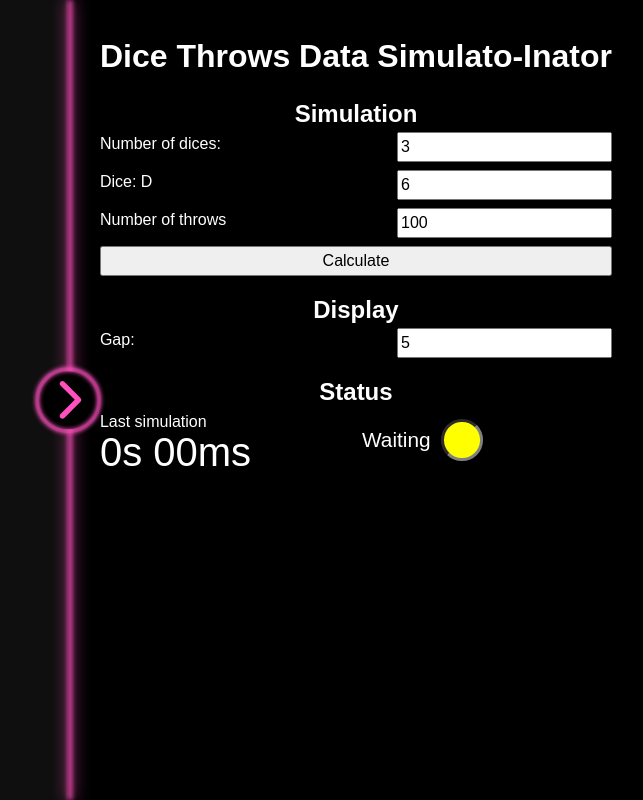
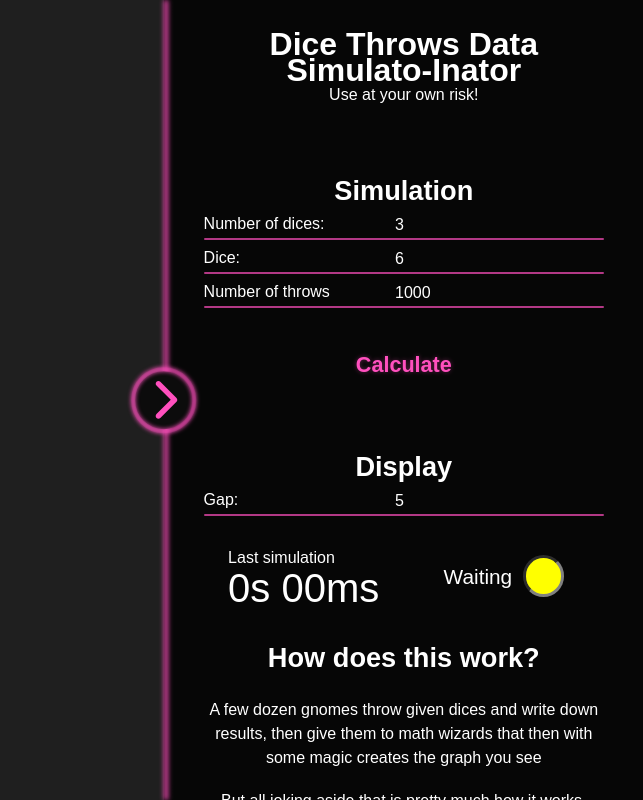
Before and after one commit to dOnTaSkAbOuTmYnAmE/dice-thrower, a website built with Vite: page index.html in a window 1280 px wide. Shown: the whole page, without its empty margins (636-1279 px from the left). Built offline with nearby package versions, Linux system fonts and the light colour scheme.

Commit message:
Changed da looks!

```diff
--- a/index.html
+++ b/index.html
@@ -4,7 +4,7 @@
     <meta charset="UTF-8" />
     <link rel="icon" type="image/svg+xml" href="public/images/vite.svg" />
     <meta name="viewport" content="width=device-width, initial-scale=1.0" />
-    <title>Vite App</title>
+    <title>Dice Thrower</title>
 
     <script type="module" src="src/main.ts" defer></script>
   </head>
@@ -24,50 +24,67 @@
           </svg>
         </button>
 
+        <div class="wrapper">
+
+          <header>
             <h1>
-          Dice Throws Data Simulato-Inator
+            Dice Throws Data <br>
+            Simulato-Inator
           </h1>
+          <p>
+            Use at your own risk!
+          </p>
+          </header>
 
-        <div class="section" id="simulation">
+          <section class="section" id="simulation">
             <h2>
               Simulation
             </h2>
             <form id="main">
               <label>
-              Number of dices:
+                <span>Number of dices:</span>
                 <input type="number" name="numod" id="numod" value="3" min="0">
               </label>
               <label>
-              Dice: D
+                <span>Dice:</span>
                 <input type="number" name="dice" id="dice" value="6" min="0">
               </label>
               <label>
-              Number of throws
-              <input type="number" name="throws" id="throws" value="100" min="0">
+                <span>Number of throws</span>
+                <input type="number" name="throws" id="throws" value="1000" min="0">
               </label>
-            <button id="submit">
+              <button id="submit" class="glow">
                 Calculate
+
+                <svg class="glow-container">
+                  <rect pathLength="100" stroke-linecap="round" class="glow-blur"></rect>
+                  <rect pathLength="100" stroke-linecap="round" class="glow-line"></rect>
+                </svg>
               </button>
             </form>
-        </div>
+          </section>
 
-        <div class="section" id="disection">
+          <section class="section" id="disection">
             <h2>
               Display
             </h2>
             <form id="extras">
               <label>
-              Gap:
+                <span>Gap:</span>
                 <input type="number" name="gap" id="gap" value="5">
               </label>
+              <!-- <label>
+                Bottom Margin:
+                <input type="number" name="gap" id="gap" value="48">
+              </label> -->
             </form>
-        </div>
+          </section>
 
-        <div class="section" id="status">
-          <h2>
+          <section class="section">
+            <!-- <h2>
               Status
-          </h2>
-          <div class="grid 2-cols">
+            </h2> -->
+            <div id="status">
               <div class="timeRunning">
                 <p>
                   Last simulation <span id="f-time">0s 00ms</span>
@@ -82,8 +99,20 @@
                 </div>
               </div>
             </div>
+          </section>
+
+          <section class="section how-dis-work">
+            <h2>
+              How does this work?
+            </h2>
+            <p class="joking">
+              A few dozen gnomes throw given dices and write down results, then give them to math wizards that then with some magic creates the graph you see
+            </p>
+            <p class="serious">
+              But all joking aside that is pretty much how it works. First numbers between 1 & &lt;Dice&gt; are generated &lt;Number of dice &gt; times and summed up. Then it is repeated &lt;Number of throws&gt; times, the data is saved and displayed
+            </p>
+          </section>
         </div>
-
       </div>
     </div>
   </body>
--- a/src/Canvas.ts
+++ b/src/Canvas.ts
@@ -7,13 +7,16 @@ export default class Canvas {
 
 	width: number
 	height: number
+	margin: number
 
 	context: CanvasRenderingContext2D | null
 
 	constructor(canv: HTMLCanvasElement, parent: HTMLDivElement) {
 		this.canvas = canv
 
-		const wth = parent.getBoundingClientRect().width - 50
+		this.margin = 64
+
+		const wth = parent.getBoundingClientRect().width - this.margin
 
 		this.canvas.width = wth
 		this.canvas.height = (wth * 9) / 16
@@ -26,7 +29,7 @@ export default class Canvas {
 		this.context = this.canvas.getContext('2d')
 
 		window.addEventListener('resize', () => {
-			const wth = parent.getBoundingClientRect().width - 50
+			const wth = parent.getBoundingClientRect().width - this.margin
 
 			this.canvas.width = wth
 			this.canvas.height = (wth * 9) / 16
--- a/src/Simualtor.ts
+++ b/src/Simualtor.ts
@@ -57,6 +57,8 @@ export default class Simulator {
 			}, 100)
 		})
 		this.canvas = new Canvas(canvas, divv)
+
+		window.addEventListener('resize', () => {})
 	}
 
 	simulate() {
--- a/src/scss/style.scss
+++ b/src/scss/style.scss
@@ -4,8 +4,10 @@
 	// https://paletton.com/#uid=74v0D0khk++5E+Zce++m0+ZqR+r
 
 	--clr-black-900: 0 0 0;
-	--clr-black-600: #0f0f0f;
+	--clr-black-800: 12 12 12;
+	--clr-black-600: #1f1f1f;
 
+	--clr-primary: ;
 	--clr-accent-500: 255 80 190;
 
 	--trans: 250ms ease-in-out;
@@ -17,26 +19,83 @@ body {
 	font-family: sans-serif;
 
 	background-color: var(--clr-black-600);
-	overflow: hidden;
 }
 
-.grid {
-	display: grid;
-	gap: 0.75em;
-	grid-template-columns: 1fr 1fr;
+header {
+	h1 {
+		font-size: 2em;
+		line-height: 0.8;
+	}
+	text-align: center;
+	margin-block: 1em 2em;
+}
+
+h2 {
+	font-size: 1.7em;
+	text-align: center;
+}
+
+label {
+	--border-height: 0.125em;
+	display: flex;
+	flex-direction: row;
+	justify-content: space-between;
+	gap: 0.5em;
+	position: relative;
+	isolation: isolate;
+
+	&::before,
+	&::after {
+		content: '';
+		z-index: 100;
+		position: absolute;
+		bottom: calc(var(--border-height) * -1);
+		width: 100%;
+		height: var(--border-height);
+
+		border-radius: calc(var(--border-height) / 2);
+	}
+
+	&::before {
+		background-color: rgb(var(--clr-accent-500));
+		filter: brightness(0.7);
+	}
+
+	&::after {
+		transition: transform var(--trans);
+		background-color: #933afe;
+		transform: scaleX(0);
+		transform-origin: center;
+
+		filter: blur(0.07em) brightness(2);
+	}
+
+	* {
+		outline: none;
+	}
+
+	span {
+		width: max-content;
+	}
+
+	input {
+		background-color: var(--clr-black-900);
+		border: none;
+		color: white;
+	}
+
+	&:focus-within {
+		&::after {
+			transform: scaleX(1);
+		}
+	}
 }
 
 #app {
 	height: 100vh;
 
 	display: grid;
-	grid-template-columns: 1fr auto;
-
-	&:not(:has(.menu-open)) {
-		#display {
-			transform: translateX(calc(50vw - 50%));
-		}
-	}
+	overflow-x: hidden;
 }
 
 // display
@@ -47,19 +106,22 @@ body {
 
 #display {
 	transition: transform var(--trans);
+	width: 100%;
+	// padding: 1rem;
 }
 
 // panel
 .panel {
 	position: relative;
-	padding: 2em;
 	isolation: isolate;
 
-	// background-color: rgb(var(--clr-black-900));
-	background-color: rgb(0 0 0);
+	background-color: rgb(var(--clr-black-900) / 0.8);
+	// background-color: rgb(0 0 0);
 
 	transform: translateX(100%);
 	transition: transform var(--trans);
+
+	max-height: 100vh;
 
 	form {
 		display: flex;
@@ -68,17 +130,28 @@ body {
 		gap: 0.5em;
 	}
 
+	form,
+	section {
+		max-width: 40em;
+		margin-inline: auto;
+	}
+
+	.section,
+	header {
+		padding: 1em 2.5em;
+	}
+
+	.wrapper {
+		overflow-y: auto;
+		max-height: 100%;
+	}
+
 	&::before,
 	&::after {
 		content: '';
 		display: block;
-		width: 4px;
 
 		position: absolute;
-
-		left: 0;
-		top: 0;
-		bottom: 0;
 
 		background-color: rgb(var(--clr-accent-500) / 1);
 	}
@@ -103,17 +176,18 @@ body {
 	}
 
 	.toggle {
+		--tra-toggle-open: -100%;
+
 		font-size: 2rem;
 		width: 1.8em;
 		aspect-ratio: 1 / 1;
 		border-radius: 50%;
 		border: 0;
 		outline: 4px solid rgb(var(--clr-accent-500) / 0.2);
-		background-color: rgb(var(--clr-black-900));
+		background-color: rgb(var(--clr-black-800));
 		color: white;
 
 		position: absolute;
-		top: 50%;
 		left: 0;
 
 		cursor: pointer;
@@ -121,13 +195,7 @@ body {
 		translate: -50% -50%;
 		z-index: 100;
 
-		transform: translateX(60%);
-
 		transition: transform var(--trans);
-
-		&:hover {
-			transform: translateX(-100%);
-		}
 
 		svg {
 			rotate: 180deg;
@@ -164,22 +232,15 @@ body {
 		// 	border-radius: inherit;
 		// }
 	}
-	&:not(.menu-open) {
-		.hover-show {
-			&:hover + .toggle {
-				transform: translateX(-100%);
-			}
-		}
-	}
 
 	&.menu-open {
 		transform: translateX(0);
 
 		.toggle {
-			transform: translateX(0);
+			transform: translateX(var(--tra-toggle-closed));
 
 			&:hover {
-				transform: translateX(0);
+				transform: translateX(var(--tra-toggle-closed));
 			}
 
 			svg {
@@ -189,23 +250,108 @@ body {
 	}
 }
 
-h1 {
-	font-size: 2em;
-	text-align: center;
-	margin-bottom: 0.5em;
-}
+.glow {
+	position: relative;
+	font-size: 1.35em;
+	font-weight: bold;
+	max-width: fit-content;
+	margin-inline: auto;
+	margin-block: 1.25em;
+	padding: 0.35em 1.8em;
 
-h2 {
-	font-size: 1.5em;
-	text-align: center;
-}
+	border-radius: 0.5em;
+	border: none;
 
-.section {
-	// background-color: rgb(120 120 120 / 0.3);
-	margin-bottom: 1em;
+	color: rgb(var(--clr-accent-500));
+	text-shadow: 0 0 4px rgb(var(--clr-accent-500) / 0.4);
+	// background-color: rgb(var(--clr-black-800) / 0.6);
+	background-color: transparent;
 
-	// :has([type='checkbox']) {
-	// }
+	cursor: pointer;
+
+	position: relative;
+
+	&-container {
+		--box-offset: 50px;
+
+		--line-thiccness: 2px;
+		--blur-thiccness: 8px;
+		--line-color: rgb(var(--clr-accent-500));
+		--blur-color: rgb(var(--clr-accent-500));
+
+		position: absolute;
+
+		inset: calc(var(--box-offset) / -2);
+		width: calc(100% + var(--box-offset));
+		height: calc(100% + var(--box-offset));
+
+		pointer-events: none;
+		opacity: 0;
+		// outline: 3px solid salmon;
+
+		transition: opacity 200ms;
+	}
+	&-blur,
+	&-line {
+		--stroke-trans: 700ms;
+		width: calc(100% - var(--box-offset));
+		height: calc(100% - var(--box-offset));
+		translate: calc(var(--box-offset) / 2) calc(var(--box-offset) / 2);
+
+		rx: 0.5em;
+
+		fill: transparent;
+
+		stroke-dasharray: 0 50;
+
+		transition: stroke-dasharray var(--stroke-trans),
+			stroke-dashoffset var(--stroke-trans);
+
+		transition-delay: 200ms;
+	}
+
+	&-blur {
+		filter: blur(0.35em);
+		stroke: var(--blur-color);
+		stroke-width: var(--blur-thiccness);
+	}
+
+	&-line {
+		stroke: var(--line-color);
+		stroke-width: var(--line-thiccness);
+	}
+
+	&::after {
+		content: '';
+		z-index: -1;
+		position: absolute;
+		inset: 0;
+		border-radius: inherit;
+		background-color: rgb(0 0 0 / 0.2);
+
+		scale: 0;
+		transform-origin: center center;
+
+		transition: scale 100ms;
+	}
+
+	&:hover,
+	&:focus-visible {
+		.glow-container {
+			opacity: 1;
+		}
+		.glow-blur,
+		.glow-line {
+			stroke-dashoffset: -35;
+			stroke-dasharray: 100 0;
+
+			transition-delay: 0ms;
+		}
+
+		&::after {
+			scale: 1;
+		}
+	}
 }
 
 .timeRunning {
@@ -216,14 +362,14 @@ h2 {
 	}
 }
 
-label {
-	display: flex;
-	flex-direction: row;
-	justify-content: space-between;
-	gap: 0.5em;
+// Status Display
+
+#status {
+	display: grid;
+	grid-template-columns: 1fr 1fr;
+	place-items: center;
 }
 
-// Light
 .is-running {
 	font-size: 1.3em;
 	display: flex;
@@ -248,3 +394,103 @@ label {
 	border-radius: 50%;
 	border: 0.15em inset gray;
 }
+
+.how-dis-work {
+	h2,
+	p {
+		margin-bottom: 1.2rem;
+	}
+	p {
+		max-width: 45ch;
+
+		text-align: center;
+		margin-inline: auto;
+	}
+}
+
+$desktop: 90rem;
+$tablet: 60rem;
+
+@media (width >= $desktop) {
+	#app {
+		grid-template-columns: 1fr auto;
+
+		&:not(:has(.menu-open)) {
+			#display {
+				transform: translateX(calc(50vw - 50%));
+			}
+		}
+	}
+}
+
+@media (width < $desktop) {
+	#app {
+		> * {
+			grid-column: 1 / 2;
+			grid-row: 1 / 2;
+		}
+	}
+
+	.panel {
+		justify-self: right;
+	}
+}
+
+@media (width >= $tablet) {
+	.panel {
+		--ctrl-val: 1;
+
+		&::after {
+			width: 4px;
+			left: 0;
+			top: 0;
+			height: 100%;
+		}
+
+		.toggle {
+			transform: translateX(60%);
+
+			&:hover {
+				transform: translateX(-100%);
+			}
+		}
+
+		&:not(.menu-open) {
+			.hover-show {
+				&:hover + .toggle {
+					transform: translateX(var(--tra-toggle-open));
+				}
+			}
+		}
+	}
+
+	.toggle {
+		--tra-toggle-closed: 0;
+
+		top: 50%;
+	}
+}
+
+@media (width < $tablet) {
+	.panel {
+		--ctrl-val: 0;
+
+		max-width: auto;
+		width: 100vw;
+		justify-self: auto;
+	}
+
+	.toggle {
+		--tra-toggle-closed: 100%;
+
+		transform: translateX(-100%);
+
+		bottom: 1rem;
+	}
+}
+
+@supports (backdrop-filter: blur(1px)) {
+	.panel {
+		backdrop-filter: blur(0.5rem);
+	}
+}
```
Lines whose indentation alone changed are shown as unchanged.
